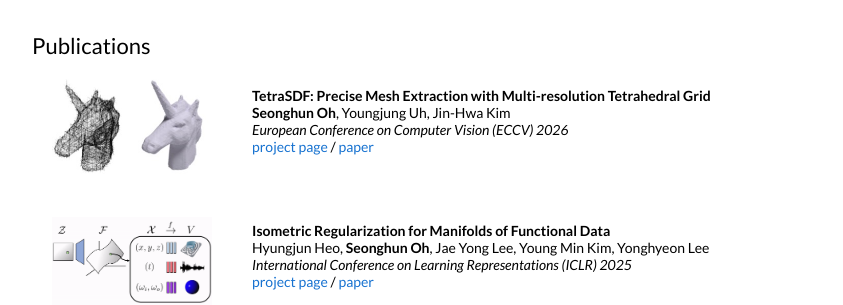
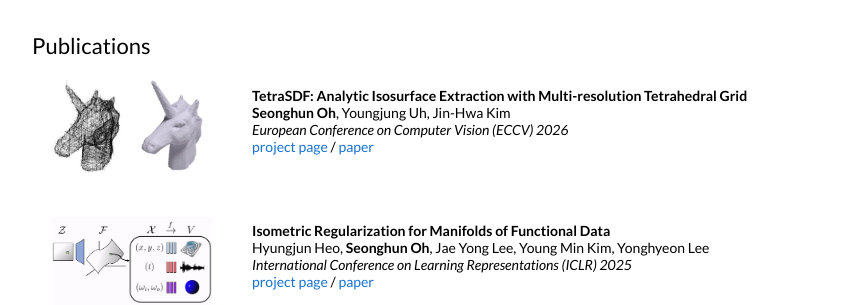
Before and after one commit to seonghunn/seonghunn.github.io, a Jekyll site: the page built from _posts/2025-11-23-pairwise.markdown, in a window 1280 px wide. Shown: the part 326-631 px from the top of the page, without its empty margins (208-1051 px from the left). Built offline with Jekyll 4.4.1, drawn with Linux system fonts in a browser that asks for light colours; our own code applies the rules of GitHub Pages for plain Markdown files.

Commit message:
add tetrasdf

```diff
--- a/_posts/2025-11-23-pairwise.markdown
+++ b/_posts/2025-11-23-pairwise.markdown
@@ -1,6 +1,6 @@
 ---
 layout: post
-title:  "TetraSDF: Precise Mesh Extraction with Multi-resolution Tetrahedral Grid"
+title:  "TetraSDF: Analytic Isosurface Extraction with Multi-resolution Tetrahedral Grid"
 date:   2025-11-23 00:00:00 +00:00
 image: /images/tetrasdf.jpg
 categories: research
```
